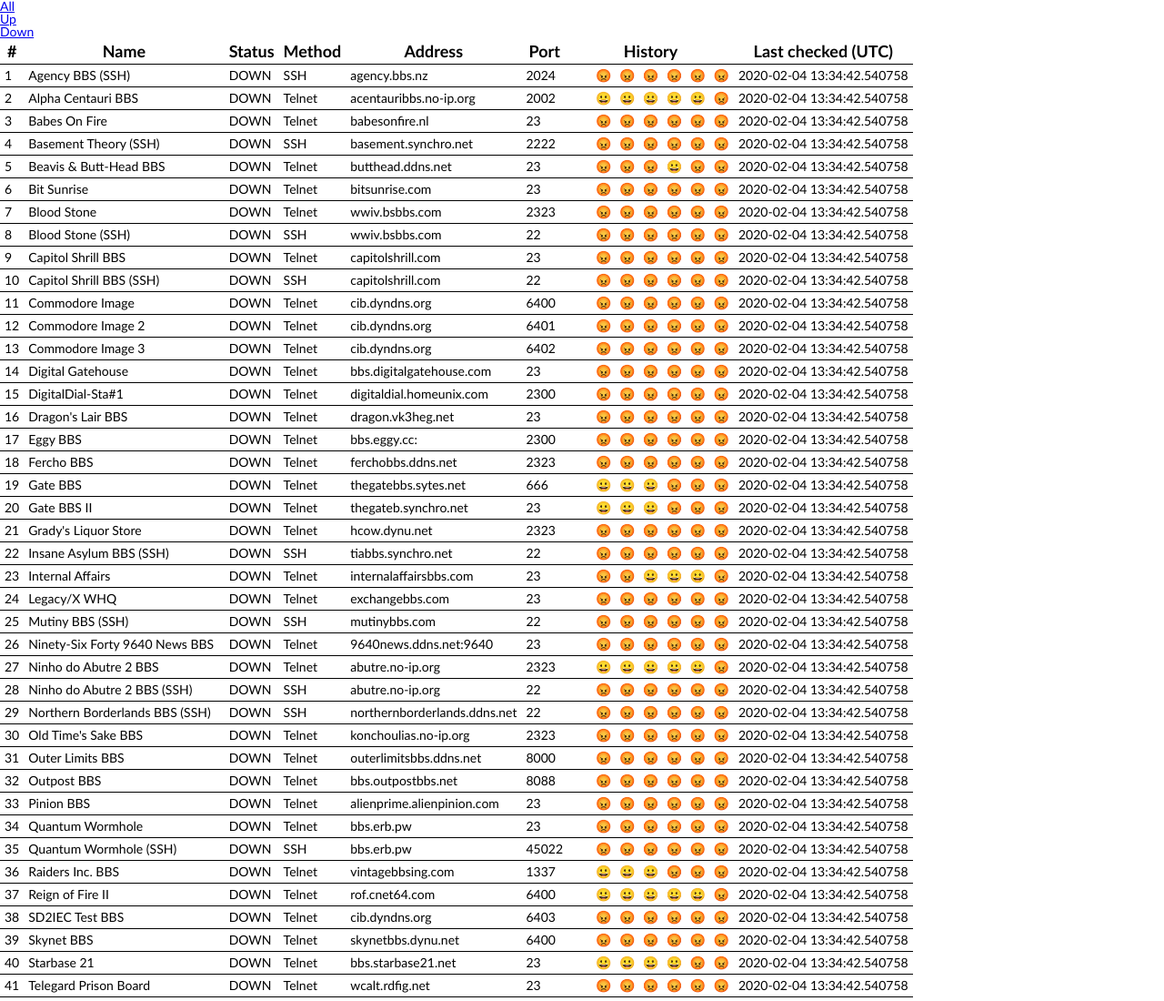
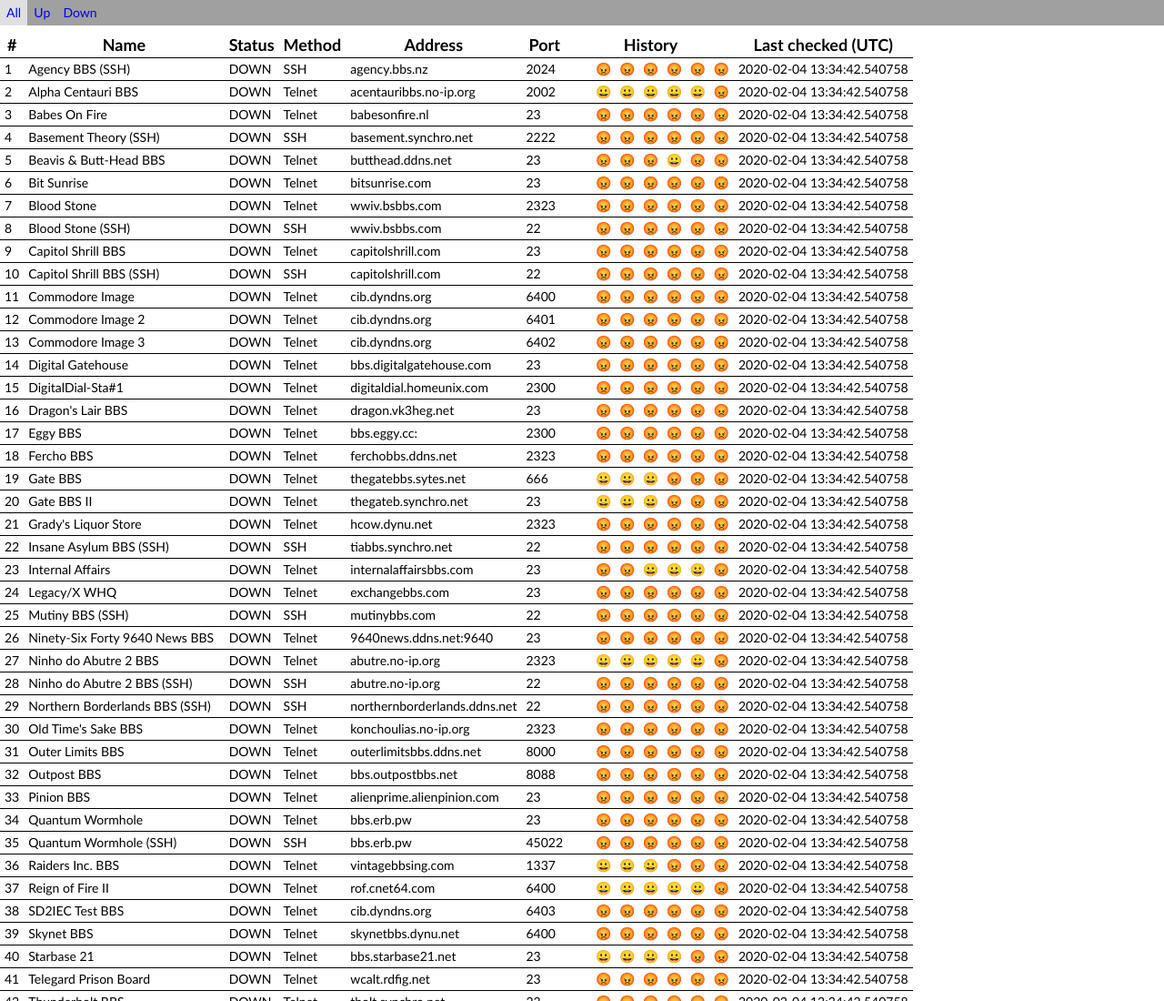
Before and after one commit to larsks/ibbs-status, a plain HTML site: page down.html in a window 1280 px wide. Shown: the top 1100 px of the page at 91% size. Drawn offline with Linux system fonts and the light colour scheme.

Commit message:
Update documentation

```diff
--- /dev/null
+++ b/navmenu.css
@@ -0,0 +1,25 @@
+ul.nav {
+  list-style-type: none;
+  margin: 0 0 1ex 0;
+  padding: 0;
+  overflow: hidden;
+  background-color: #a0a0a0;
+  display: block;
+}
+
+ul.nav li {
+  float: left;
+}
+
+ul.nav li a {
+  display: block;
+  padding: 1ex;
+}
+
+ul.nav li a {
+  text-decoration: none;
+}
+
+ul.nav li a:hover {
+  background-color: #e0e0e0;
+}
--- a/style.css
+++ b/style.css
@@ -1,4 +1,5 @@
 @import url("reset.css");
+@import url("navmenu.css");
 
 body {
   font-family: "Gill Sans", "Gill Sans MT", Calibri, sans-serif;
```
Also changed, not shown: 1 other file.
